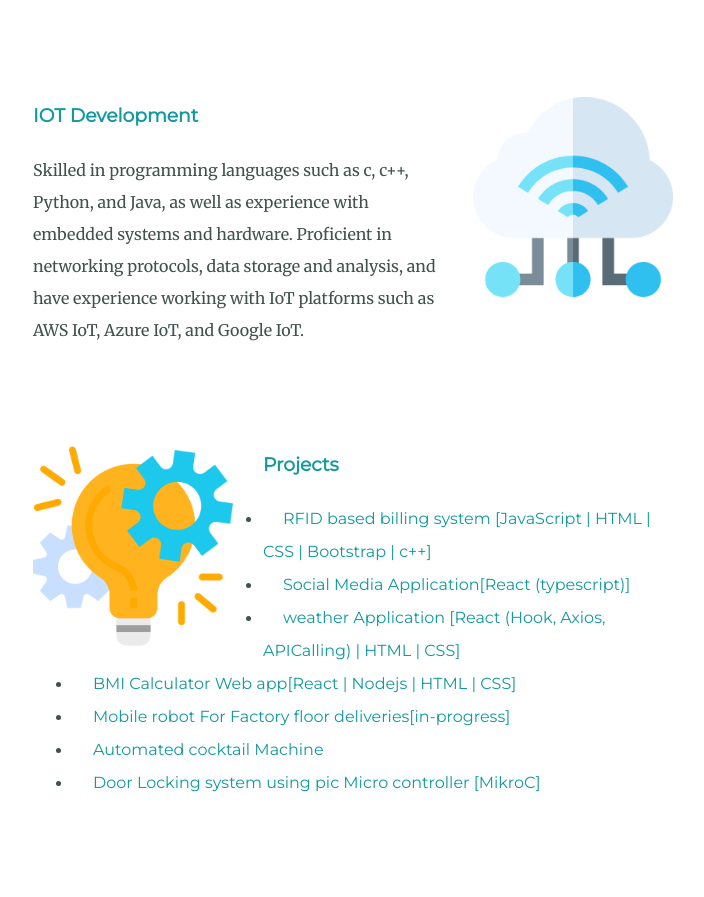
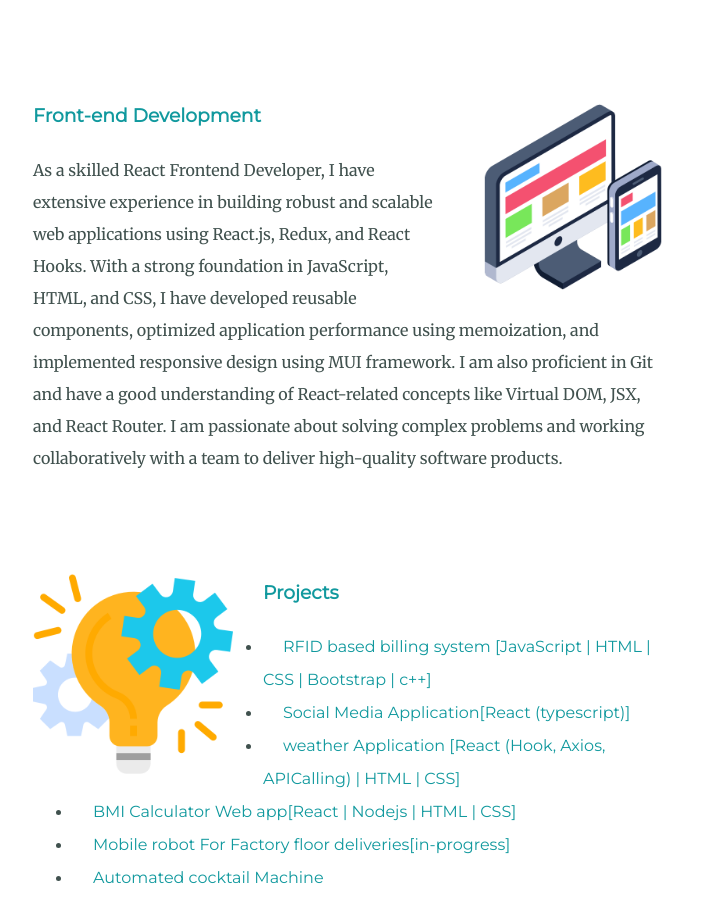
Before and after one commit to Yasirurasanjaya/portfolio, a plain HTML site: page index.html in a window 1280 px wide. Shown: the part 1483-2380 px from the top of the page, without its empty margins (287-991 px from the left). Drawn offline with Linux system fonts and the light colour scheme.

Commit message:
front-end update

```diff
--- a/index.html
+++ b/index.html
@@ -49,11 +49,9 @@
                     knowledge to help other individuals and organizations.</p>
             </div>
             <div class="skill-row">
-                <img class="iotphoto" src="images/iot.png" alt="iot image">
-                <h3>IOT Development</h3>
-                <p>Skilled in programming languages such as c, c++, Python, and Java, as well as experience with
-                    embedded systems and hardware. Proficient in networking protocols, data storage and analysis, and
-                    have experience working with IoT platforms such as AWS IoT, Azure IoT, and Google IoT.</p>
+                <img class="iotphoto" src="images/ui-design.png" alt="iot image">
+                <h3>Front-end Development</h3>
+                <p>As a skilled React Frontend Developer, I have extensive experience in building robust and scalable web applications using React.js, Redux, and React Hooks. With a strong foundation in JavaScript, HTML, and CSS, I have developed reusable components, optimized application performance using memoization, and implemented responsive design using MUI framework. I am also proficient in Git and have a good understanding of React-related concepts like Virtual DOM, JSX, and React Router. I am passionate about solving complex problems and working collaboratively with a team to deliver high-quality software products.</p>
             </div>
             <div class="projects">
                 <img class="skills-photo" src="images/project-management.png">
```
Also changed, not shown: images/ui-design.png (added).
